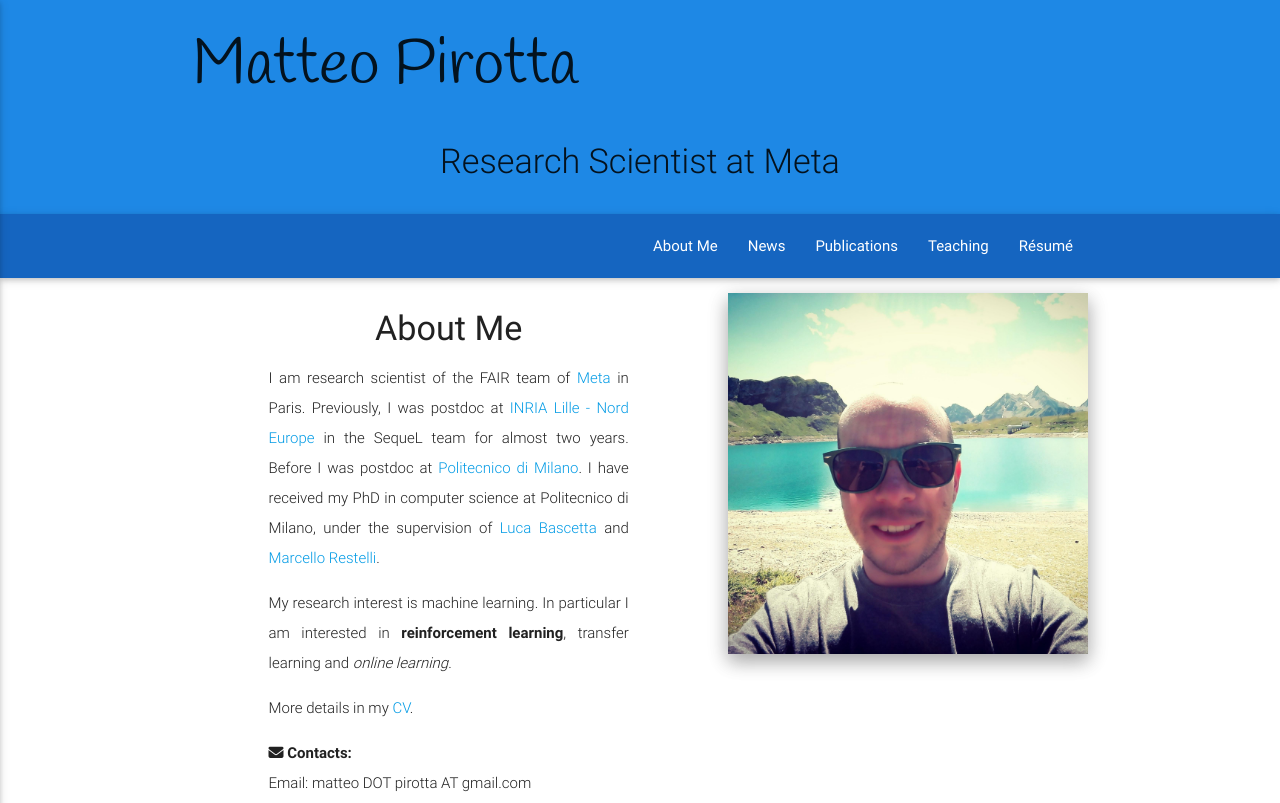
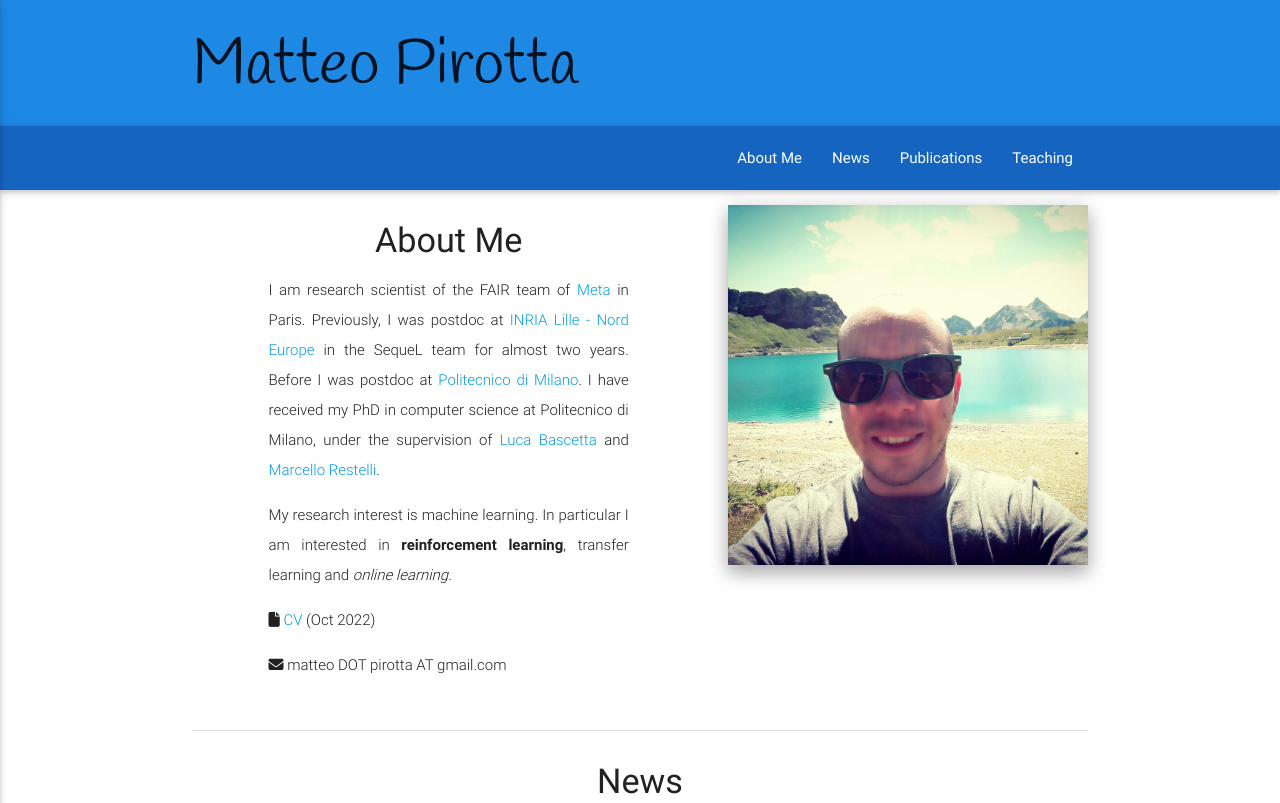
Before and after one commit to teopir/teopir.github.io, a plain HTML site: page index.html in a window 1280 px wide. Shown: the top 803 px of the page. Drawn offline with nearby package versions, Linux system fonts and the light colour scheme; some packages are replaced by stand-ins of ours; files whose address does not match are found by name.

Commit message:
Updated README

```diff
--- a/index.html
+++ b/index.html
@@ -39,9 +39,9 @@
             <!-- photo -->
             <div class="container">
                 <h1 class="header center-on-small-only special-font">Matteo Pirotta</h1>
-                <div class="row center">
+                <!-- <div class="row center">
                     <h4 class="header col s12 light center">Research Scientist at Meta</h4>
-                </div>
+                </div> -->
             </div>
             <!-- NAVIGATION BAR -->
             <nav class="blue darken-3">
@@ -53,7 +53,7 @@
                         <li><a class="white-text" href="publications.html">Publications</a></li>
                         <li><a class="white-text" href="teaching.html">Teaching</a></li>
                         <!-- <li><a class="white-text" href="#foot">Links</a></li> -->
-                        <li><a class="white-text" href="cv_mpirotta.pdf">R&eacute;sum&eacute;</a></li>
+                        <!-- <li><a class="white-text" href="cv_mpirotta.pdf">R&eacute;sum&eacute;</a></li> -->
                     </ul>
 
                     <ul id="nav-mobile" class="side-nav">
@@ -62,7 +62,7 @@
                         <li><a href="publications.html">Publications</a></li>
                         <li><a href="teaching.html">Teaching</a></li>
                         <!-- <li><a href="#foot">Links</a></li> -->
-                        <li><a href="cv_mpirotta.pdf">R&eacute;sum&eacute;</a></li>
+                        <!-- <li><a href="cv_mpirotta.pdf">R&eacute;sum&eacute;</a></li> -->
                     </ul>
                     <a href="#" data-activates="nav-mobile" class="button-collapse"><i class="material-icons">menu</i></a>
                 </div>
@@ -87,12 +87,16 @@
                         <p class="light text-justify">
                             My research interest is machine learning. In particular I am interested in <b>reinforcement learning</b>, transfer learning and <i>online learning</i>.
                         </p>
+                        <!-- <p class="light text-justify">
+                            More details in my <a href="cv_mpirotta.pdf">CV</a>.
+                        </p> -->
                         <p class="light text-justify">
-                            More details in my <a href="cv_mpirotta.pdf">CV</a>.
+                            <i class="fa-solid fa-file"></i>  <a href="cv_mpirotta.pdf">CV</a> (Oct 2022)
                         </p>
                         <p class="light text-justify">
-                            <i class="fas fa-envelope"></i> <b>Contacts:</b><br>
-                            Email: matteo DOT pirotta AT gmail.com
+                            <i class="fas fa-envelope"></i>
+                            <!-- <b>Contacts:</b><br> Email:  -->
+                            matteo DOT pirotta AT gmail.com
                         </p>
                         <!-- <p class="light text-justify">
                             <i class="fab fa-github"></i> <b>Github:</b><br>
```
Also changed, not shown: publications.html (+2 -2 lines), teaching.html (+2 -2 lines).
